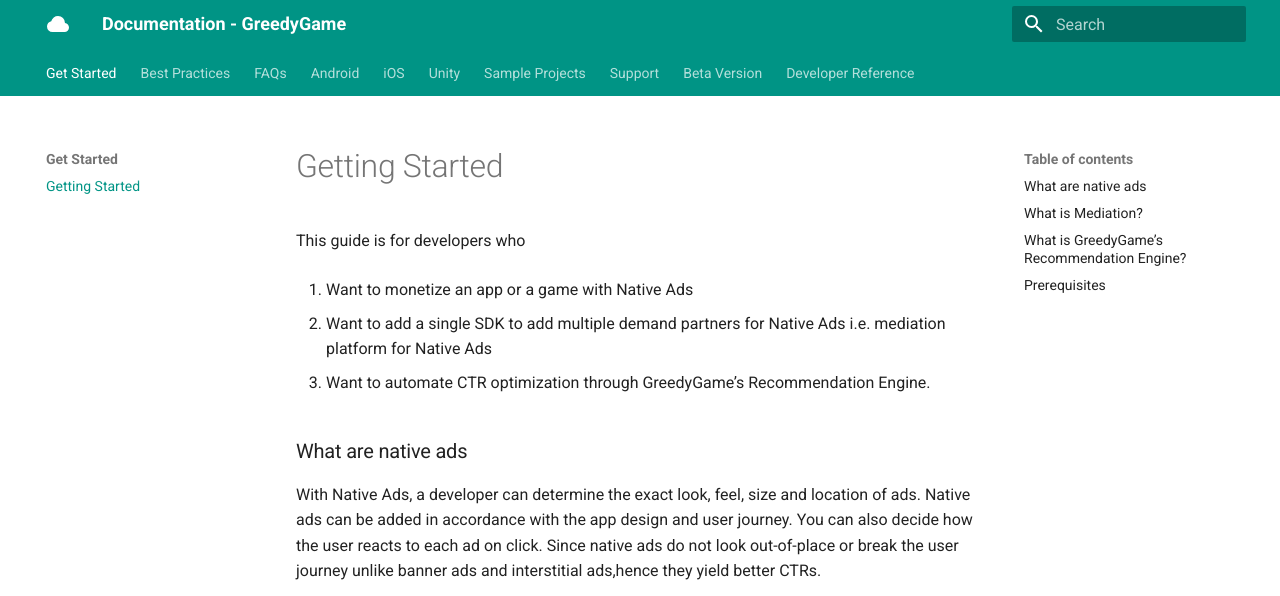
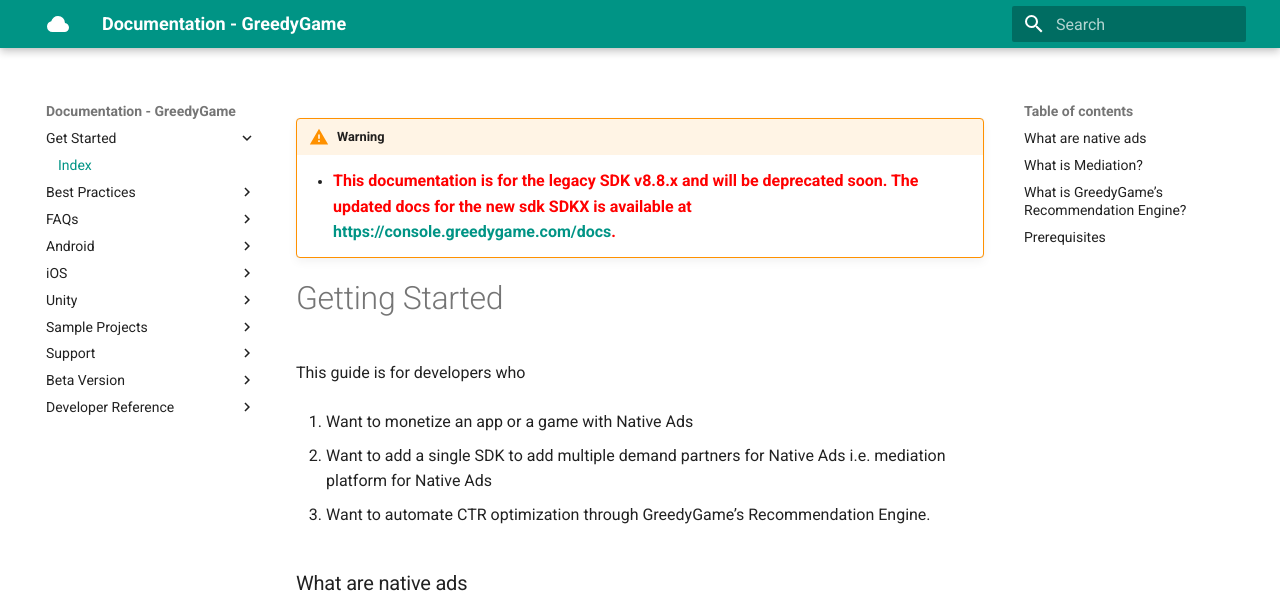
Before and after one commit to GreedyGame/greedygame-docs, an MkDocs documentation site: the page built from docs/index.md, in a window 1280 px wide and 900 px high, cut to the strip 0-596 px from the top of the window. Built offline with MkDocs 1.6.1 and Material for MkDocs 9.7.7, drawn with Linux system fonts in a browser that asks for light colours.

Commit message:
Add Warning to notify legacy SDK docs.

```diff
--- a/docs/index.md
+++ b/docs/index.md
@@ -1,3 +1,6 @@
+!!! Warning
+    * <font size="3" color="red">**This documentation is for the legacy SDK v8.8.x and will be deprecated soon. The updated docs for the new sdk SDKX is available at [https://console.greedygame.com/docs](https://console.greedygame.com/docs).**</font>
+
 # Getting Started
 
 This guide is for developers who
--- a/mkdocs.yml
+++ b/mkdocs.yml
@@ -113,10 +113,10 @@
   palette:
     primary: 'Teal'
     accent: 'Amber'
-  logo:
-    icon: 'cloud'
+  icon:
+    logo: material/cloud
   feature:
-    tabs: true
+    - tabs
 
 extra_css:
   [
```
